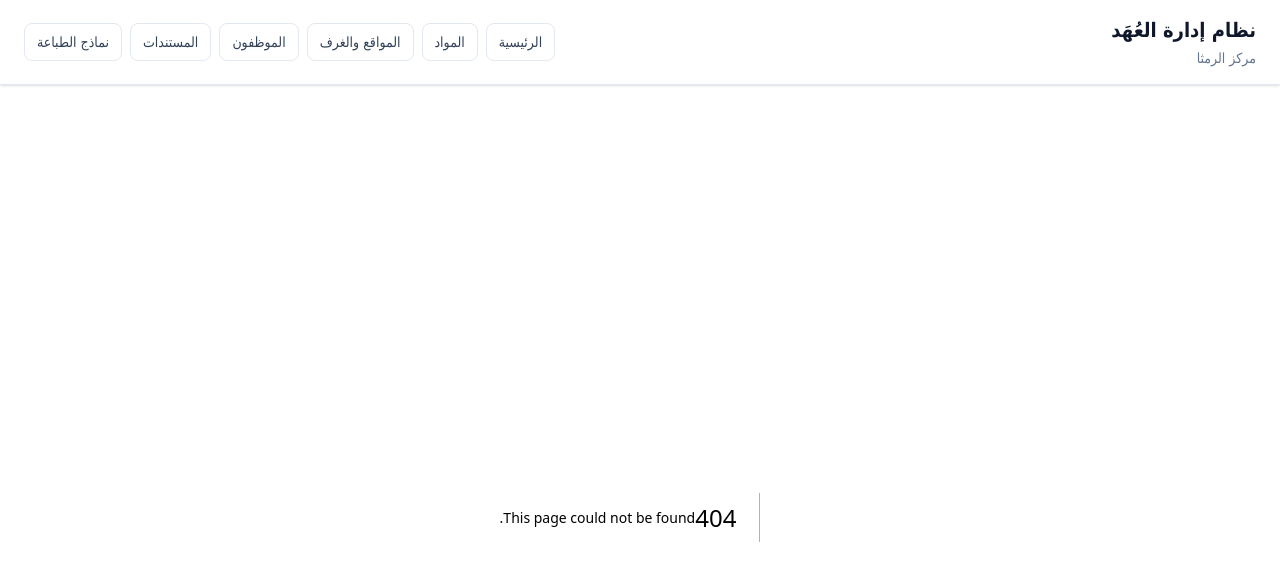
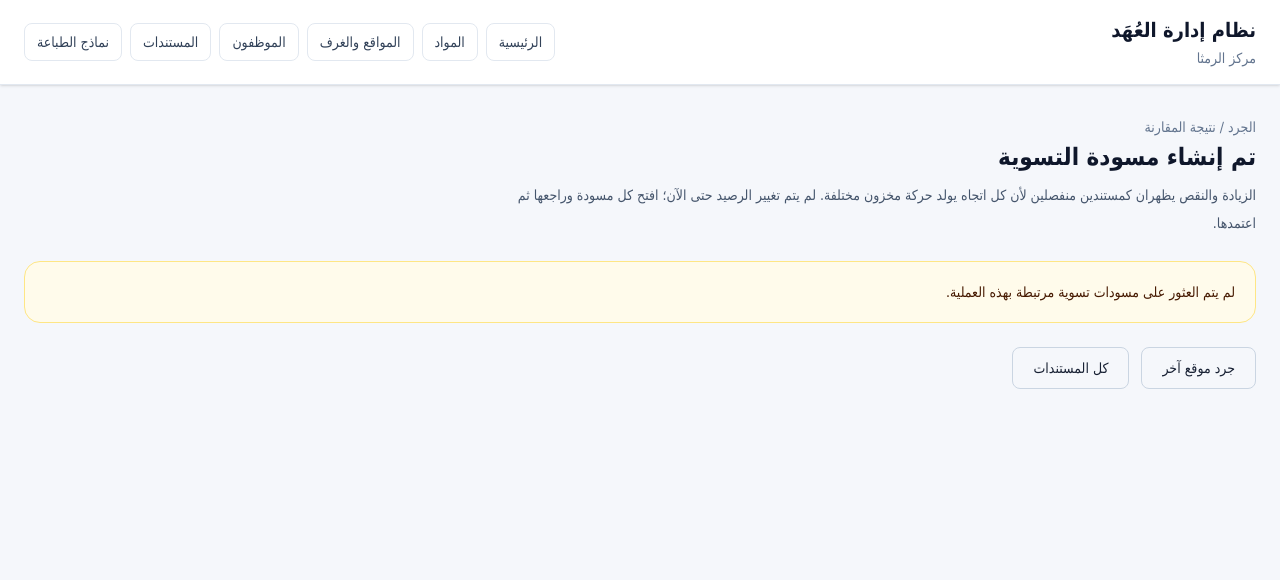
Before and after one commit to hksalameh/ohda-manager, a Next.js app: page /stocktake/review in a window 1280 px wide. Before the commit this address had no page. Shown: the top 580 px of the page. Built offline with nearby package versions, Linux system fonts and the light colour scheme.

Commit message:
add stocktake review summary

```diff
--- /dev/null
+++ b/src/app/stocktake/review/page.tsx
@@ -0,0 +1,69 @@
+import Link from "next/link";
+import { prisma } from "@/lib/prisma";
+
+export const dynamic = "force-dynamic";
+
+export default async function StocktakeReviewPage({
+  searchParams,
+}: {
+  searchParams: Promise<{ ids?: string }>;
+}) {
+  const params = await searchParams;
+  const ids = (params.ids ?? "").split(",").map((id) => id.trim()).filter(Boolean);
+
+  const documents = ids.length
+    ? await prisma.inventoryDocument.findMany({
+        where: { id: { in: ids }, documentType: "ADJUSTMENT" },
+        include: {
+          fromLocation: true,
+          toLocation: true,
+          _count: { select: { lines: true } },
+        },
+        orderBy: { createdAt: "asc" },
+      })
+    : [];
+
+  return (
+    <div className="space-y-6">
+      <div>
+        <p className="text-sm text-slate-500">الجرد / نتيجة المقارنة</p>
+        <h2 className="mt-1 text-2xl font-bold text-slate-900">تم إنشاء مسودة التسوية</h2>
+        <p className="mt-2 max-w-3xl text-sm leading-7 text-slate-600">
+          الزيادة والنقص يظهران كمستندين منفصلين لأن كل اتجاه يولد حركة مخزون مختلفة. لم يتم تغيير الرصيد حتى الآن؛ افتح كل مسودة وراجعها ثم اعتمدها.
+        </p>
+      </div>
+
+      {documents.length === 0 ? (
+        <section className="rounded-2xl border border-amber-200 bg-amber-50 p-5 text-sm text-amber-950">لم يتم العثور على مسودات تسوية مرتبطة بهذه العملية.</section>
+      ) : (
+        <div className="grid gap-4 md:grid-cols-2">
+          {documents.map((document) => {
+            const isIncrease = Boolean(document.toLocationId && !document.fromLocationId);
+            const location = document.toLocation ?? document.fromLocation;
+            return (
+              <article key={document.id} className="rounded-2xl border border-slate-200 bg-white p-5 shadow-sm">
+                <div className="flex items-start justify-between gap-3">
+                  <div>
+                    <p className={`text-sm font-bold ${isIncrease ? "text-emerald-700" : "text-red-700"}`}>{isIncrease ? "تسوية زيادة" : "تسوية نقص"}</p>
+                    <h3 className="mt-1 text-lg font-bold text-slate-900">{location?.name ?? "الموقع غير محدد"}</h3>
+                  </div>
+                  <span className="rounded-full bg-amber-100 px-3 py-1 text-xs font-bold text-amber-900">مسودة</span>
+                </div>
+                <div className="mt-4 grid grid-cols-2 gap-3 text-sm">
+                  <div><span className="text-slate-500">المرجع</span><div className="mt-1 font-medium">{document.documentNo ?? "—"}</div></div>
+                  <div><span className="text-slate-500">عدد المواد</span><div className="mt-1 font-bold">{document._count.lines}</div></div>
+                </div>
+                <Link href={`/documents/adjustment/${document.id}`} className="mt-5 block rounded-lg bg-slate-900 px-4 py-2.5 text-center text-sm font-bold text-white hover:bg-slate-800">فتح ومراجعة التسوية</Link>
+              </article>
+            );
+          })}
+        </div>
+      )}
+
+      <div className="flex flex-wrap gap-3">
+        <Link href="/stocktake" className="rounded-lg border border-slate-300 px-5 py-2.5 text-sm font-medium hover:bg-slate-50">جرد موقع آخر</Link>
+        <Link href="/documents" className="rounded-lg border border-slate-300 px-5 py-2.5 text-sm font-medium hover:bg-slate-50">كل المستندات</Link>
+      </div>
+    </div>
+  );
+}
```
